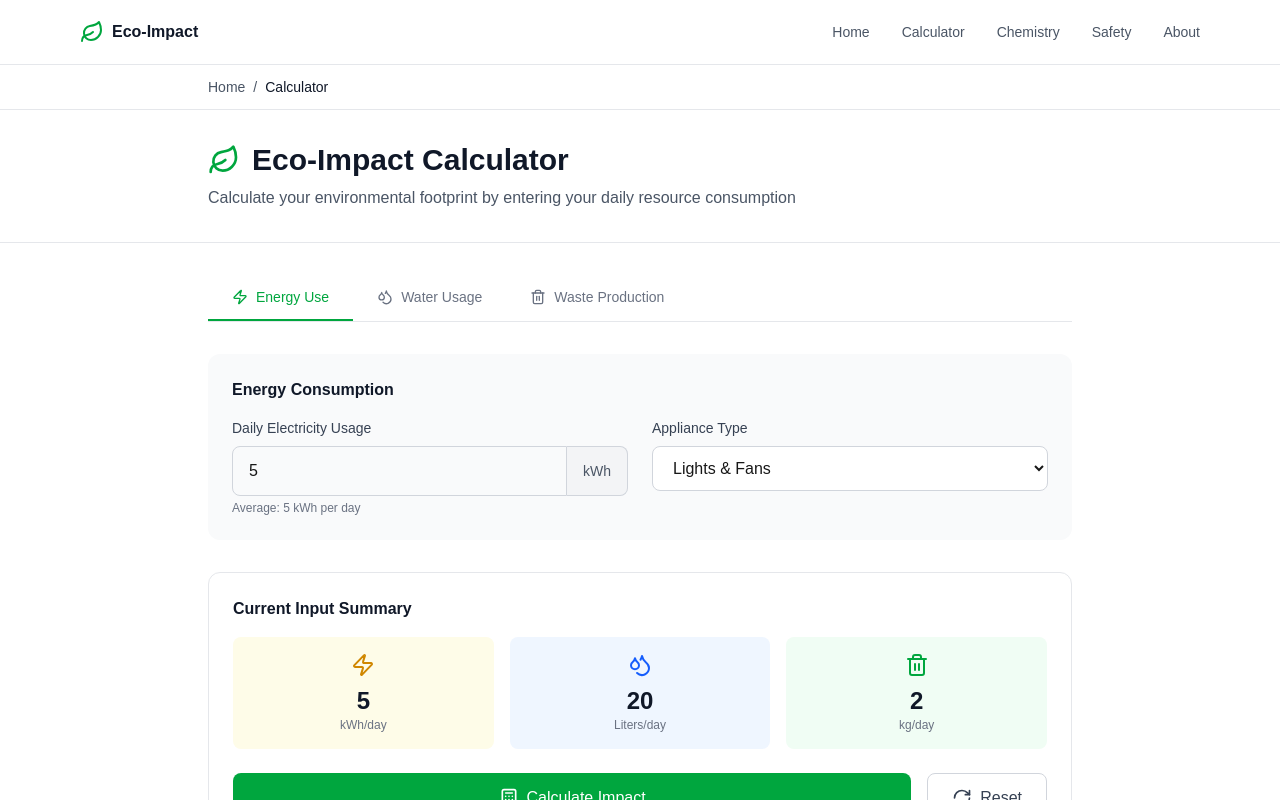
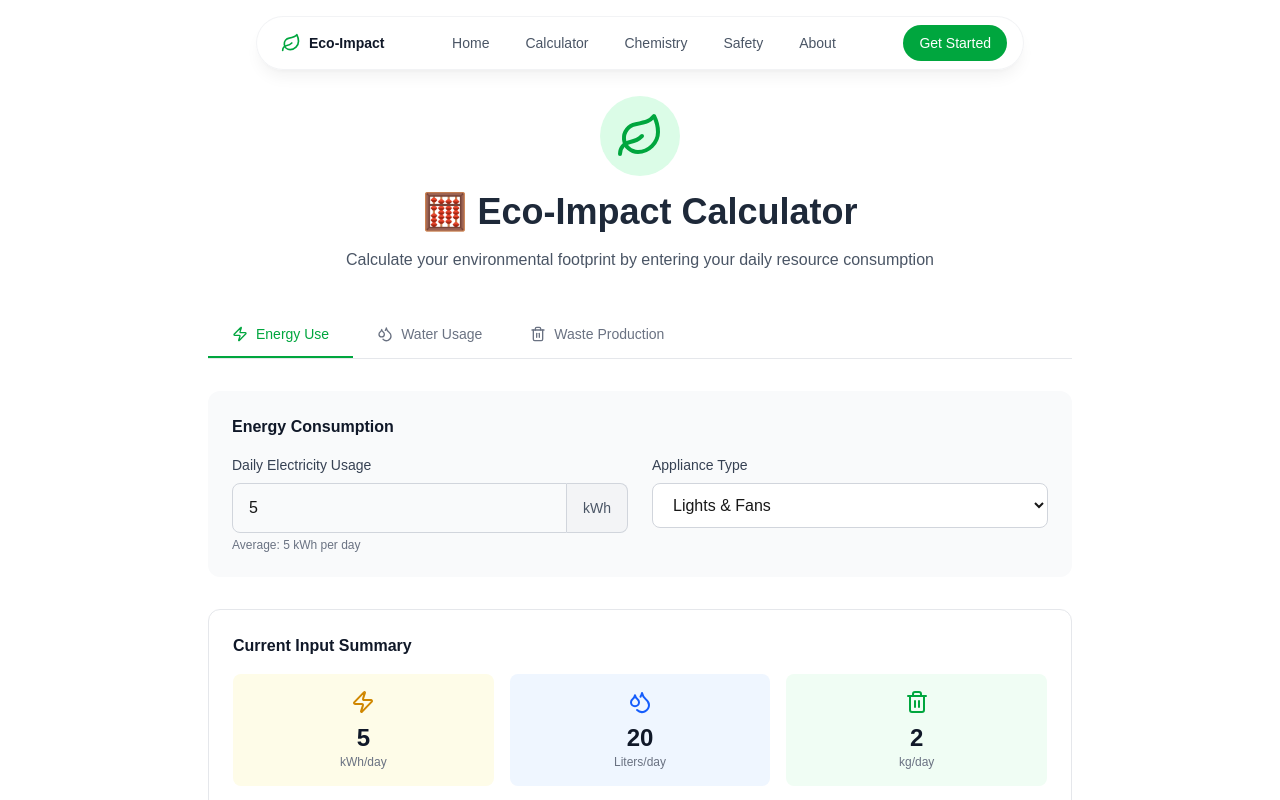
Before and after one commit to ymadz/eco-impact-simulator, a Next.js app in the folder frontend/: page /simulator in a window 1280 px wide. Shown: the top 800 px of the page. Built offline with nearby package versions, Linux system fonts and the light colour scheme.

Commit message:
UI polish: consistent header spacing, fix navbar overlap on all pages

```diff
--- a/frontend/app/about/page.tsx
+++ b/frontend/app/about/page.tsx
@@ -2,7 +2,7 @@ import { Leaf, Target, BookOpen, Users, Code } from 'lucide-react';
 
 export default function AboutPage() {
   return (
-    <div className="min-h-screen bg-gray-50 py-8">
+    <div className="min-h-screen bg-gray-50 pt-24 pb-8">
       <div className="max-w-4xl mx-auto px-4 sm:px-6 lg:px-8">
         {/* Header */}
         <div className="text-center mb-12">
--- a/frontend/app/chemistry/page.tsx
+++ b/frontend/app/chemistry/page.tsx
@@ -15,7 +15,7 @@ export default function ChemistryPage() {
   const result2 = calculateConcentration(pollutantAmount, waterBody2, pollutantType);
 
   return (
-    <div className="min-h-screen bg-gray-50 py-8">
+    <div className="min-h-screen bg-gray-50 pt-24 pb-8">
       <div className="max-w-7xl mx-auto px-4 sm:px-6 lg:px-8">
         {/* Header */}
         <div className="text-center mb-10">
--- a/frontend/app/drrr/page.tsx
+++ b/frontend/app/drrr/page.tsx
@@ -9,7 +9,7 @@ export default function DRRRPage() {
   const [activeTab, setActiveTab] = useState<'report' | 'tips' | 'checklist'>('report');
 
   return (
-    <div className="min-h-screen bg-gray-50 py-8">
+    <div className="min-h-screen bg-gray-50 pt-24 pb-8">
       <div className="max-w-7xl mx-auto px-4 sm:px-6 lg:px-8">
         {/* Header */}
         <div className="text-center mb-10">
--- a/frontend/app/simulator/page.tsx
+++ b/frontend/app/simulator/page.tsx
@@ -48,34 +48,23 @@ export default function SimulatorPage() {
   };
 
   return (
-    <main className="min-h-screen bg-white">
-      {/* Breadcrumb */}
-      <div className="border-b border-gray-200">
-        <div className="max-w-4xl mx-auto px-4 py-3">
-          <nav className="flex items-center gap-2 text-sm text-gray-600">
-            <a href="/" className="hover:text-green-600">Home</a>
-            <span>/</span>
-            <span className="text-gray-900">Calculator</span>
-          </nav>
+    <main className="min-h-screen bg-white pt-24">
+      {/* Header - Chemistry style */}
+      <div className="text-center mb-10">
+        <div className="flex justify-center mb-4">
+          <div className="bg-green-100 p-4 rounded-full">
+            <Leaf className="h-12 w-12 text-green-600" />
+          </div>
         </div>
+        <h1 className="text-3xl md:text-4xl font-bold text-gray-800 mb-4">
+          <span role="img" aria-label="calculator">🧮</span> Eco-Impact Calculator
+        </h1>
+        <p className="text-gray-600 max-w-2xl mx-auto">
+          Calculate your environmental footprint by entering your daily resource consumption
+        </p>
       </div>
 
-      {/* Header */}
-      <div className="border-b border-gray-200">
-        <div className="max-w-4xl mx-auto px-4 py-8">
-          <div className="flex items-center gap-3 mb-2">
-            <Leaf className="w-8 h-8 text-green-600" />
-            <h1 className="text-2xl md:text-3xl font-bold text-gray-900">
-              Eco-Impact Calculator
-            </h1>
-          </div>
-          <p className="text-gray-600">
-            Calculate your environmental footprint by entering your daily resource consumption
-          </p>
-        </div>
-      </div>
-
-      <div className="max-w-4xl mx-auto px-4 py-8">
+      <div className="max-w-4xl mx-auto px-4 pb-8">
         {/* Tabs */}
         <div className="flex border-b border-gray-200 mb-8">
           {tabs.map((tab) => (
--- a/frontend/components/layout/Header.tsx
+++ b/frontend/components/layout/Header.tsx
@@ -16,53 +16,68 @@ export default function Header() {
   const [isOpen, setIsOpen] = useState(false);
 
   return (
-    <header className="bg-white border-b border-gray-200 sticky top-0 z-50">
-      <nav className="max-w-6xl mx-auto px-4">
-        <div className="flex justify-between items-center h-16">
+    <header className="fixed top-4 left-1/2 -translate-x-1/2 z-50 w-[calc(100%-2rem)] max-w-3xl">
+      <nav className="bg-white/80 backdrop-blur-md border border-gray-200/50 rounded-full px-4 py-2 shadow-lg shadow-black/5">
+        <div className="flex justify-between items-center">
           {/* Logo */}
-          <Link href="/" className="flex items-center gap-2 font-semibold text-gray-900">
-            <Leaf className="h-6 w-6 text-green-600" />
-            <span>Eco-Impact</span>
+          <Link href="/" className="flex items-center gap-2 font-semibold text-gray-900 pl-2">
+            <Leaf className="h-5 w-5 text-green-600" />
+            <span className="hidden sm:inline text-sm">Eco-Impact</span>
           </Link>
 
           {/* Desktop Navigation */}
-          <div className="hidden md:flex items-center gap-8">
+          <div className="hidden md:flex items-center gap-1">
             {navLinks.map((link) => (
               <Link
                 key={link.href}
                 href={link.href}
-                className="text-gray-600 hover:text-green-600 transition-colors text-sm font-medium"
+                className="text-gray-600 hover:text-gray-900 hover:bg-gray-100 px-4 py-2 rounded-full transition-all text-sm font-medium"
               >
                 {link.label}
               </Link>
             ))}
           </div>
 
+          {/* CTA Button */}
+          <Link
+            href="/simulator"
+            className="hidden md:flex bg-green-600 hover:bg-green-700 text-white px-4 py-2 rounded-full text-sm font-medium transition-colors"
+          >
+            Get Started
+          </Link>
+
           {/* Mobile Menu Button */}
           <button
-            className="md:hidden p-2 rounded-lg hover:bg-gray-100"
+            className="md:hidden p-2 rounded-full hover:bg-gray-100 transition-colors"
             onClick={() => setIsOpen(!isOpen)}
           >
             {isOpen ? <X className="h-5 w-5" /> : <Menu className="h-5 w-5" />}
           </button>
         </div>
+      </nav>
 
       {/* Mobile Navigation */}
       {isOpen && (
-          <div className="md:hidden py-4 border-t border-gray-100">
+        <div className="md:hidden mt-2 bg-white/80 backdrop-blur-md border border-gray-200/50 rounded-2xl px-4 py-3 shadow-lg shadow-black/5">
           {navLinks.map((link) => (
             <Link
               key={link.href}
               href={link.href}
-                className="block py-2 text-gray-600 hover:text-green-600 transition-colors text-sm font-medium"
+              className="block py-2 px-3 text-gray-600 hover:text-gray-900 hover:bg-gray-100 rounded-lg transition-all text-sm font-medium"
               onClick={() => setIsOpen(false)}
             >
               {link.label}
             </Link>
           ))}
+          <Link
+            href="/simulator"
+            className="block mt-2 bg-green-600 hover:bg-green-700 text-white px-4 py-2 rounded-full text-sm font-medium text-center transition-colors"
+            onClick={() => setIsOpen(false)}
+          >
+            Get Started
+          </Link>
         </div>
       )}
-      </nav>
     </header>
   );
 }
```
Also changed, not shown: frontend/app/page.tsx (+40 -31 lines). Lines whose indentation alone changed are shown as unchanged.
